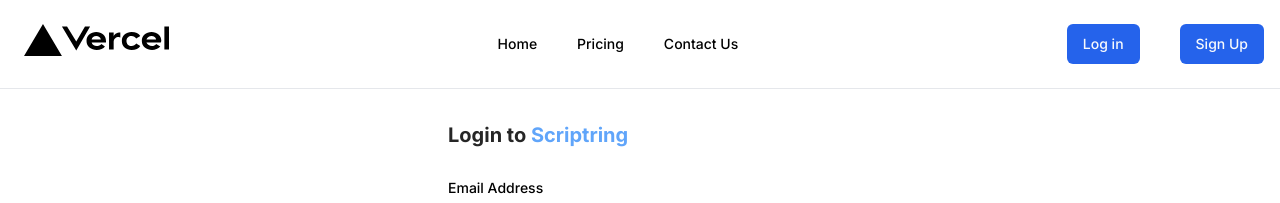
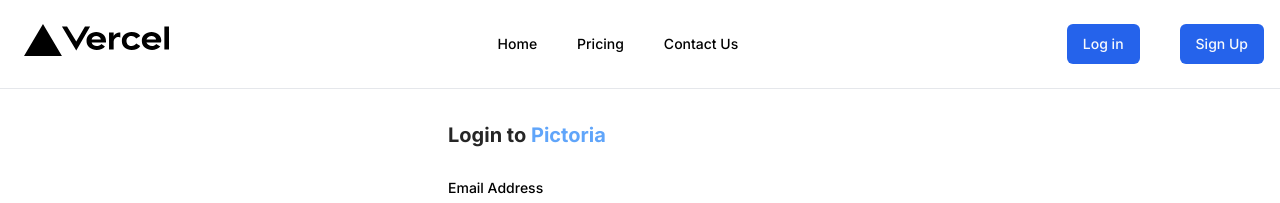
Before and after one commit to Laryd/pictoria, a Next.js app: page /login in a window 1280 px wide. Shown: the top 203 px of the page. Built offline with nearby package versions, Linux system fonts and the light colour scheme.

Commit message:
fix: login page update

```diff
--- a/src/components/auth/Login.tsx
+++ b/src/components/auth/Login.tsx
@@ -12,7 +12,7 @@
   return (
     <div className="max-w-md w-full mx-auto rounded-none md:rounded-2xl p-4 md:p-8 shadow-input bg-white dark:bg-black">
       <h2 className="font-bold text-xl text-neutral-800 dark:text-neutral-200">
-        Login to <span className="text-blue-400">Scriptring</span>
+        Login to <span className="text-blue-400">Pictoria</span>
       </h2>
 
       <form className="my-8" onSubmit={handleSubmit}>
```
